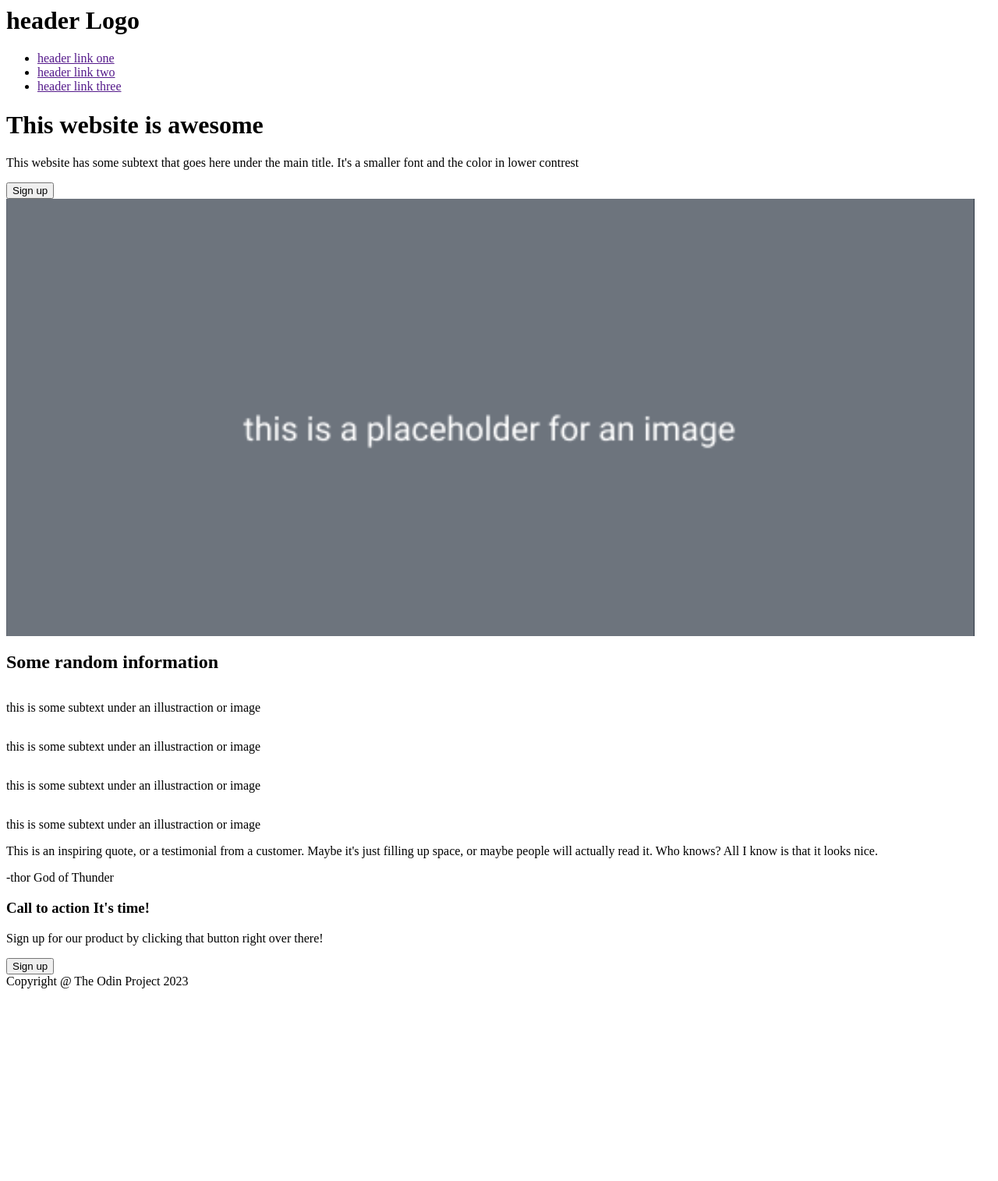
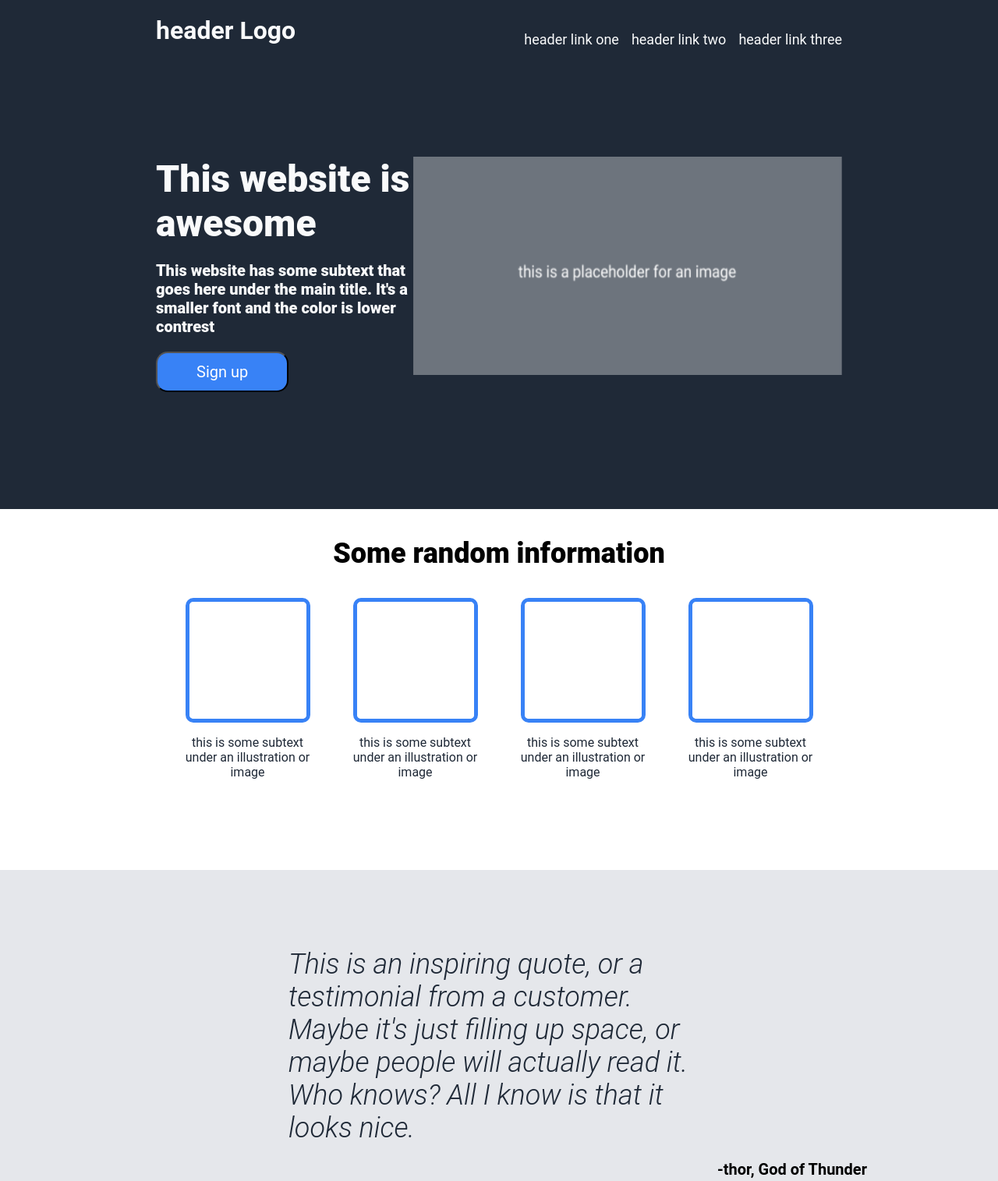
Before and after one commit to hadihaz/Landing-Page, a plain HTML site: page index.html in a window 1280 px wide. Shown: the top 1515 px of the page at 78% size. Before the commit the page ends 1276 px from the top, so only its background shows below. Drawn offline with Linux system fonts and the light colour scheme.

Commit message:
add css and edit html

```diff
--- a/index.html
+++ b/index.html
@@ -9,58 +9,71 @@
 
 <body>
     <header>
-        <div>
-            <h1>header Logo</h1>
+        <div class="nov">
+            <h1 class="logo">header Logo</h1>
             <ul>
                 <li><a href="">header link one</a></li>
                 <li><a href="">header link two</a></li>
                 <li><a href="">header link three</a></li>
             </ul>
         </div>
-        <div>
-            <div>
-                <h1>This website is awesome</h1>
+        <div class="head">
+            <div class="hero">
+                <p class="hero-head">This website is awesome</p>
                 <p>This website has some subtext that goes here under the main title. It's a smaller font and the color
-                    in lower contrest</p>
+                    is lower contrest</p>
                 <button>Sign up</button>
             </div>
             <div>
-                <img src="imgs/img1.png" alt="">
+                <img class="header-img" src="imgs/img1.png" alt="">
             </div>
         </div>
     </header>
     <section>
         <div>
-            <h1>Some random information</h1>
-            <div>
-                <img src="" alt="">
-                <p>this is some subtext under an illustraction or image</p>
+            <p class="info-header">Some random information</p>
+        </div>
+        <div>
+            <div class="info_content">
+                <div class="info">
+                    <img class="section_img" src="imgs/img2.png" alt="">
+                    <p>this is some subtext under an illustration or image</p>
+                </div>
+                <div class="info">
+                    <img class="section_img" src="imgs/img2.png" alt="">
+                    <p>this is some subtext under an illustration or image</p>
+                </div>
+                <div class="info">
+                    <img class="section_img" src="imgs/img2.png" alt="">
+                    <p>this is some subtext under an illustration or image</p>
+                </div>
+                <div class="info">
+                    <img class="section_img" src="imgs/img2.png" alt="">
+                    <p>this is some subtext under an illustration or image</p>
+                </div>
 
-                <img src="" alt="">
-                <p>this is some subtext under an illustraction or image</p>
 
-                <img src="" alt="">
-                <p>this is some subtext under an illustraction or image</p>
-
-                <img src="" alt="">
-                <p>this is some subtext under an illustraction or image</p>
             </div>
         </div>
-        <div>
-            <p>This is an inspiring quote, or a testimonial from a customer. Maybe it's just filling up space, or maybe people will actually read it. Who knows? All I know is that it looks nice.</p>
-            <p>-thor God of Thunder</p>
+        <div class="quote_section">
+            <p class="quote_text">This is an inspiring quote, or a testimonial from a customer. Maybe it's just filling
+                up space, or maybe
+                people will actually read it. Who knows? All I know is that it looks nice.</p>
+            <p class="source_qoute">-thor, God of Thunder</p>
         </div>
-        <div>
+        <div class="call">
             <div>
-                <h3>Call to action It's time!</h3>
-                <p>Sign up for our product by  clicking that button right over there!</p>
+                <p class="call_t_1">Call to action! It's time!</p>
+                <p class="call_t_2">Sign up for our product by clicking that button right over there!</p>
             </div>
-            <button>Sign up</button>
+            <div >
+                <button class="call_btn">Sign up</button>
+            </div>
         </div>
         <div></div>
         <div></div>
     </section>
-    <footer>Copyright @ The Odin Project 2023</footer>
+    <footer>Copyright © The Odin Project 2023</footer>
 
 </body>
 
--- a/style.css
+++ b/style.css
@@ -0,0 +1,169 @@
+* {
+    font-family: Roboto, system-ui, -apple-system, BlinkMacSystemFont, 'Segoe UI', Oxygen, Ubuntu, Cantarell, 'Open Sans', 'Helvetica Neue', sans-serif;
+}
+
+body {
+    margin: 0;
+
+}
+
+/* header */
+header {
+    background-color: #1f2937;
+    padding: 0 200px 150px 200px;
+
+}
+
+footer {
+    background-color: #1f2937;
+}
+
+.nov {
+    display: flex;
+    justify-content: space-between;
+    margin-bottom: 100px;
+}
+
+a {
+    text-decoration: none;
+    color: #f9fafb;
+
+}
+
+ul {
+    list-style: none;
+    display: flex;
+    gap: 16px;
+    margin: 40px 0;
+    font-size: 18px;
+
+}
+
+.logo {
+    font: 24px;
+    color: #f9fafb;
+    margin: 20px 0;
+}
+
+.header-img {
+    width: 550px;
+    height: 280px;
+}
+
+.head {
+    display: flex;
+    justify-content: space-between;
+}
+
+.hero {
+    font-weight: 800;
+    color: #f9fafb;
+    width: 500px;
+    font-size: 20px;
+}
+
+.hero-head {
+    margin: 0;
+    padding: 0;
+    font-size: 48px;
+}
+
+button {
+    background-color: #3882f6;
+    color: white;
+    border-radius: 15px;
+    padding: 12px 50px;
+    font-size: 20px;
+}
+
+/* footer */
+footer {
+    display: flex;
+    justify-content: center;
+    align-items: center;
+    color: white;
+    padding: 45px 0;
+    font-size: 20px;
+}
+
+/* section */
+section {
+    display: flex;
+    flex-direction: column;
+    align-items: center;
+}
+
+.info-header {
+    font-weight: 800;
+    font-size: 36px;
+}
+
+.section_img {
+    border: solid 5px #3882f6;
+    border-radius: 10px;
+    width: 150px;
+    height: 150px;
+}
+
+.info {
+    /* width: 100px; */
+    max-width: 165px;
+    color: #1f2937;
+
+}
+
+.info_content {
+    display: flex;
+    justify-content: center;
+    gap: 50px;
+    text-align: center;
+    margin-bottom: 100px;
+}
+
+.quote_section {
+    background-color: #e5e7eb;
+    display: flex;
+    flex-direction: column;
+    padding: 100px;
+
+}
+
+.quote_text {
+    font-weight: 300;
+    font-style: italic;
+    font-size: 36px;
+    color: #1f2937;
+    margin: 0 270px;
+}
+
+.source_qoute {
+    font-weight: 700;
+    font-size: 20px;
+    margin-left: 820px;
+}
+
+.call {
+    background-color: #3882f6;
+    display: flex;
+    margin: 120px;
+    padding: 40px 120px;
+    border-radius: 20px;
+    color: white;
+    justify-content: space-between;
+    gap: 120px;
+}
+
+.call_btn {
+    border: solid 2px white;
+
+}
+
+.call_t_1 {
+    margin: 0;
+    font-size: 24px;
+}
+
+.call_t_2 {
+    margin: 0;
+    font-size: 18px;
+}
```
